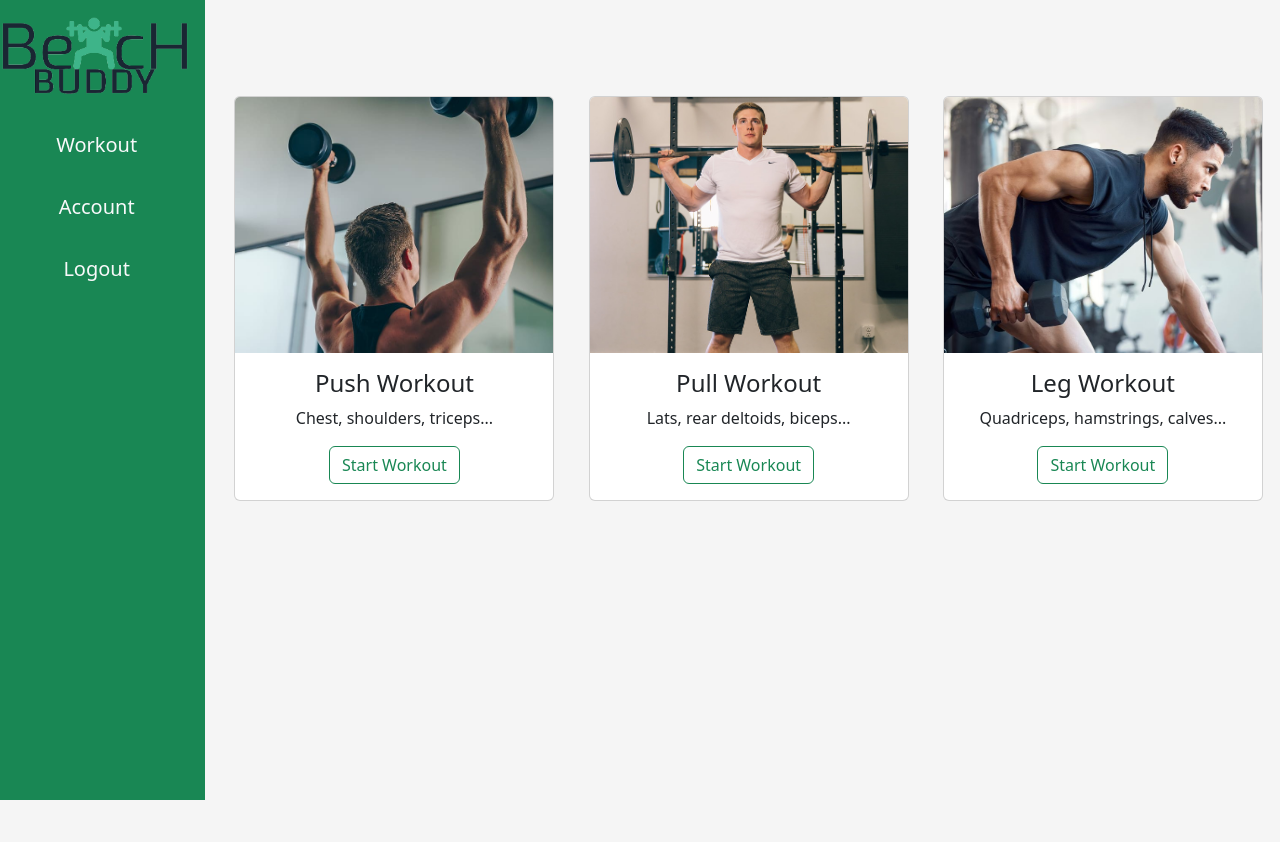
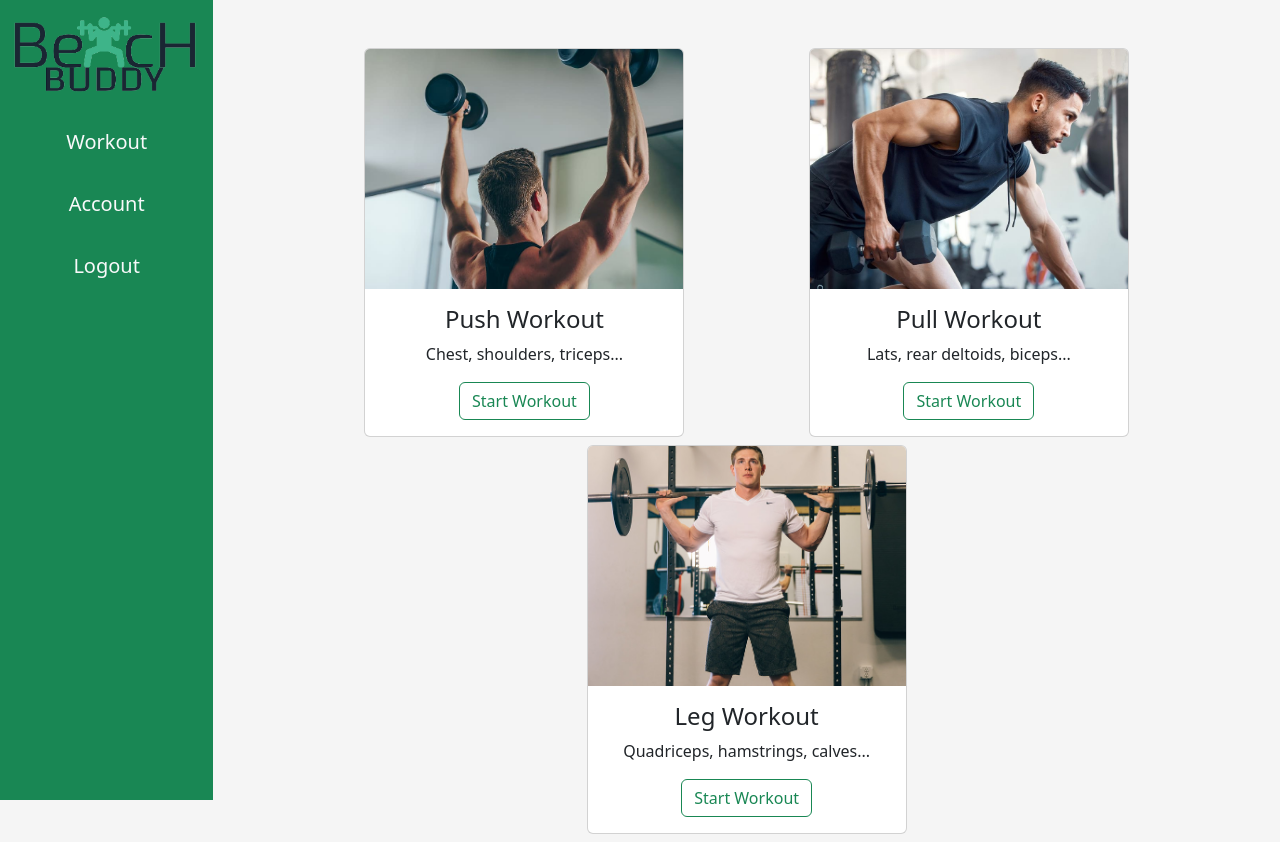
Before and after one commit to Isaacx86/BenchBuddy, a PHP site: page / in a window 1280 px wide. Before the commit the page ends 800 px from the top, so only its background shows below. Run offline with PHP 8.4, Linux system fonts and the light colour scheme.

Commit message:
Im just making up random code at this point

```diff
--- a/BB_Website/index.html
+++ b/BB_Website/index.html
@@ -1,57 +1,51 @@
 <!doctype html>
 <html lang="en">
+
   <head>
-        <meta charset="uft-8">
-        <meta name="viewport" content="width-device-width, inital-scale=1">
+    <meta charset="utf-8">
+    <meta name="viewport" content="width=device-width, initial-scale=1">
     <title>Bench Buddy</title>
-        <link href="https://cdn.jsdelivr.net/npm/bootstrap@5.3.0-alpha3/dist/css/bootstrap.min.css" rel="stylesheet" integrity="sha384-KK94CHFLLe+nY2dmCWGMq91rCGa5gtU4mk92HdvYe+M/SXH301p5ILy+dN9+nJOZ" crossorigin="anonymous">
+
+    <!--Style Sheets-->
+    <link href="https://cdn.jsdelivr.net/npm/bootstrap@5.3.0-alpha3/dist/css/bootstrap.min.css" rel="stylesheet">
     <link href="styles/style.css" rel="stylesheet">
+
+    <!--Scripts-->
+    <script src="https://cdn.jsdelivr.net/npm/bootstrap@5.3.0-alpha3/dist/js/bootstrap.bundle.min.js"></script>
   </head>
+
   <body>
-
-        <script src="https://cdn.jsdelivr.net/npm/bootstrap@5.3.0-alpha3/dist/js/bootstrap.bundle.min.js" integrity="sha384-ENjdO4Dr2bkBIFxQpeoTz1HIcje39Wm4jDKdf19U8gI4ddQ3GYNS7NTKfAdVQSZe" crossorigin="anonymous"></script>
-        <script src="js/script.js"></script>
-
-        <!--NAV BAR-->
-        <div class="row vh-100">
+    <div class="container-fluid">
+      <div class="row">
+        <!-- NAV BAR -->
         <div class="col-md-2 bg-success text-light p-0">
-            <nav class ="nav flex-lg-column bg-success mr-0 text-light text-center sticky-top">
-
+          <nav class="nav flex-lg-column bg-success mr-0 text-light text-center sticky-top">
             <a class="navbar-brand" href="#">
               <img class="img-fluid" src="images/bench_buddy-removebg-preview.png" alt="Bench Buddy">
             </a>
-
-              <div class="container-fluid">
-
-                <ul class ="navbar-nav">
-                  <li class ="nav-item my-2 fs-5 ml-0">
-                    <a  class="nav-link nav-fill" href="index.html"> Workout </a>
+            <div class="container-fluid p-0">
+              <ul class="navbar-nav">
+                <li class="nav-item my-2 fs-5 ml-0">
+                  <a class="nav-link nav-fill" href="index.html">Workout</a>
                 </li>
-
-                  <li class ="nav-item my-2 fs-5">
-                    <a  class="nav-link nav-fill" href="account.html"> Account </a>
+                <li class="nav-item my-2 fs-5">
+                  <a class="nav-link nav-fill" href="account.html">Account</a>
                 </li>
-
-                  <li class ="nav-item my-2 fs-5">
-                    <a class="nav-link nav-fill" href="logout.php"> Logout </a>
+                <li class="nav-item my-2 fs-5">
+                  <a class="nav-link nav-fill" href="logout.php">Logout</a>
                 </li>
-
               </ul>
             </div>
-
           </nav>
         </div>
-          <!--END NAV BAR-->
+        <!-- END NAV BAR -->
 
-
-          <!--MAIN CONTENT-->
-          <div class="col-md-10 align-items-center">
-
-            <div class="container-fluid text-center justify-content-center">
-
-              <div class="row border-0 mt-5 pt-5">
-
-                <!--Saved Workout 1-->
+        <!-- MAIN CONTENT -->
+        <div class="col-md-10">
+          <div class="row justify-content-center align-items-center vh-100">
+            <div class="col-md-10 text-center">
+              <div class="row border-0 mt-5">
+                <!-- Saved Workout 1 -->
                 <div class="col">
                   <div class="card mb-2">
                     <img class="card-img-top" src="images/push1.jpg" alt="Card image">
@@ -63,10 +57,10 @@
                   </div>
                 </div>
 
-                <!--Saved Workout 2-->
+                <!-- Saved Workout 2 -->
                 <div class="col">
                   <div class="card mb-2">
-                    <img class="card-img-top" src="images/legs1.jpg" alt="Card image">
+                    <img class="card-img-top" src="images/pull1.jpg" alt="Card image">
                     <div class="card-body">
                       <h4 class="card-title">Pull Workout</h4>
                       <p class="card-text">Lats, rear deltoids, biceps...</p>
@@ -75,10 +69,10 @@
                   </div>
                 </div>
 
-                <!--Saved Workout 3-->
+                <!-- Saved Workout 3 -->
                 <div class="col">
                   <div class="card mb-2">
-                    <img class="card-img-top" src="images/pull1.jpg" alt="Card image">
+                    <img class="card-img-top" src="images/legs1.jpg" alt="Card image">
                     <div class="card-body">
                       <h4 class="card-title">Leg Workout</h4>
                       <p class="card-text">Quadriceps, hamstrings, calves...</p>
@@ -88,10 +82,12 @@
                 </div>
 
               </div>
+            </div>
+          </div>
+        </div>
+        <!-- END MAIN CONTENT -->
 
-
-          <!--END MAIN CONTENT-->
-
+      </div>
     </div>
   </body>
 </html>
--- a/BB_Website/js/script.js
+++ b/BB_Website/js/script.js
@@ -9,7 +9,7 @@ document.addEventListener('DOMContentLoaded', function() {
   let stopBtn = document.getElementById('stop');
 
   let setCounter = 0;
-  let setSelector = 0;
+
   let timer;
 
   set1.addEventListener('click', function(){
@@ -48,15 +48,33 @@ document.addEventListener('DOMContentLoaded', function() {
   // End Button color changer
 
   // Stopwatch function
-  stopBtn.addEventListener('click', function () {
-    if (timer) {
-      clearInterval(timer);
+  stopBtn.addEventListener('click', function (e) {
+
+    // Display confirmation dialog when stop button is clicked
+    const confirmationMessage = 'Are you sure you want to finish your workout?';
+    if (!confirm(confirmationMessage)) {
+      e.preventDefault();
     }
+
   });
 
+  window.addEventListener('beforeunload', function (event) {
+    if (!stopBtn.clicked) {
+      return;
+    }
+    event.preventDefault();
+    event.returnValue = 'Are you sure you want to finish your workout?';
+  });
+
+  window.addEventListener('unload', function () {
+    window.location.href = 'index.html';
+  });
+
+
+
   function startTimer(set) {
-    let minute = 1;
-    let second = 30;
+    let minute = 0;
+    let second = 1;
 
     timer = setInterval(function () {
       if (second === 0 && minute === 0) {
@@ -98,4 +116,5 @@ document.addEventListener('DOMContentLoaded', function() {
     }, 1000);
   }
   // End stopwatch function
+
 });
--- a/BB_Website/styles/style.css
+++ b/BB_Website/styles/style.css
@@ -4,11 +4,12 @@ html {
 
 body{
     background: #f5f5f5;
+    height: 100vh;
 }
 
 .card-img-top {
     width: 100%;
-    height: 20vw;
+    height: 30vh;
     object-fit: cover;
 }
 
@@ -44,10 +45,12 @@ body{
 
 }
 
+
 .nav-item:hover{
    filter: brightness(85%);
    transition-duration: 0.25s;
-   border-left: 0.5rem solid black ;
+   border-left: 0.2rem solid black ;
+   border-right: 0.2rem solid black ;
    overflow: hidden;
 }
 
--- a/BB_Website/workout.html
+++ b/BB_Website/workout.html
@@ -40,14 +40,14 @@
                 </div>
                 <div class="col-md-6 justify-content-center">
                     <div class="row">
-                        <button class="btn btn-danger" onclick="location.href='index.html'" id="stop">Stop</button>
+                        <button class="btn btn-danger" id="stop">Stop</button>
                     </div>
                 </div>
             </div>
             <!--End Button Row-->
 
             <div class="row d-flex justify-content-center align-items-center mt-5">
-                <div class="col-md-5 col-lg-7 col-xl-6">
+                <div class="col-md-5 col-lg-7 col-xl-6 mt-4">
                     <div class="row d-flex justify-content-center align-items-center">
                         <div class="col text-center justify-content-center align-items-center">
                             <p class="h3">Set 1</p>
@@ -71,7 +71,7 @@
                     </div>
                 </div>
 
-                <div class="col-md-7 col-lg-5 col-xl-5 offset-xl-1 mt-5 justify-content-center align-items-center">
+                <div class="col-md-7 col-lg-5 col-xl-5 offset-xl-1 mt-4 justify-content-center align-items-center">
                     <div class="row-md-3 text-center">
                         <h3 id="WorkoutName">Workout</h3>
                     </div>
```
Lines whose indentation alone changed are shown as unchanged.
